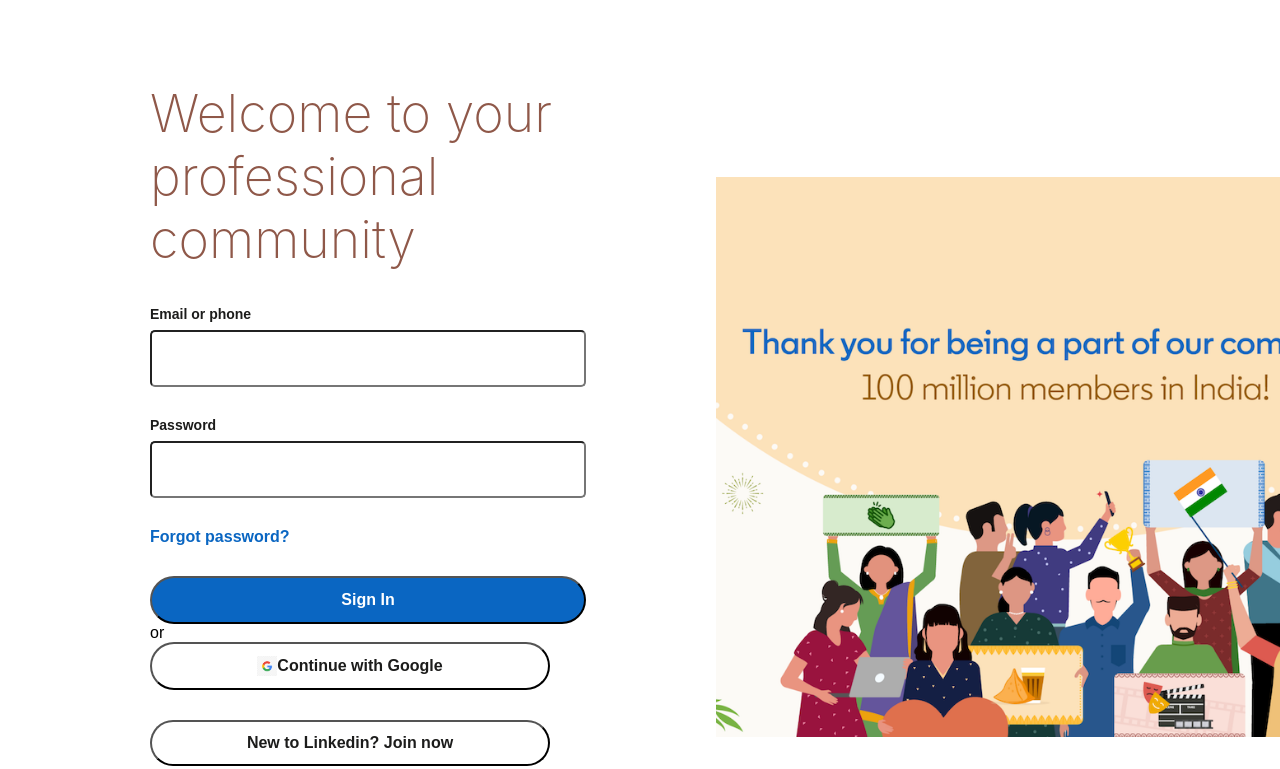
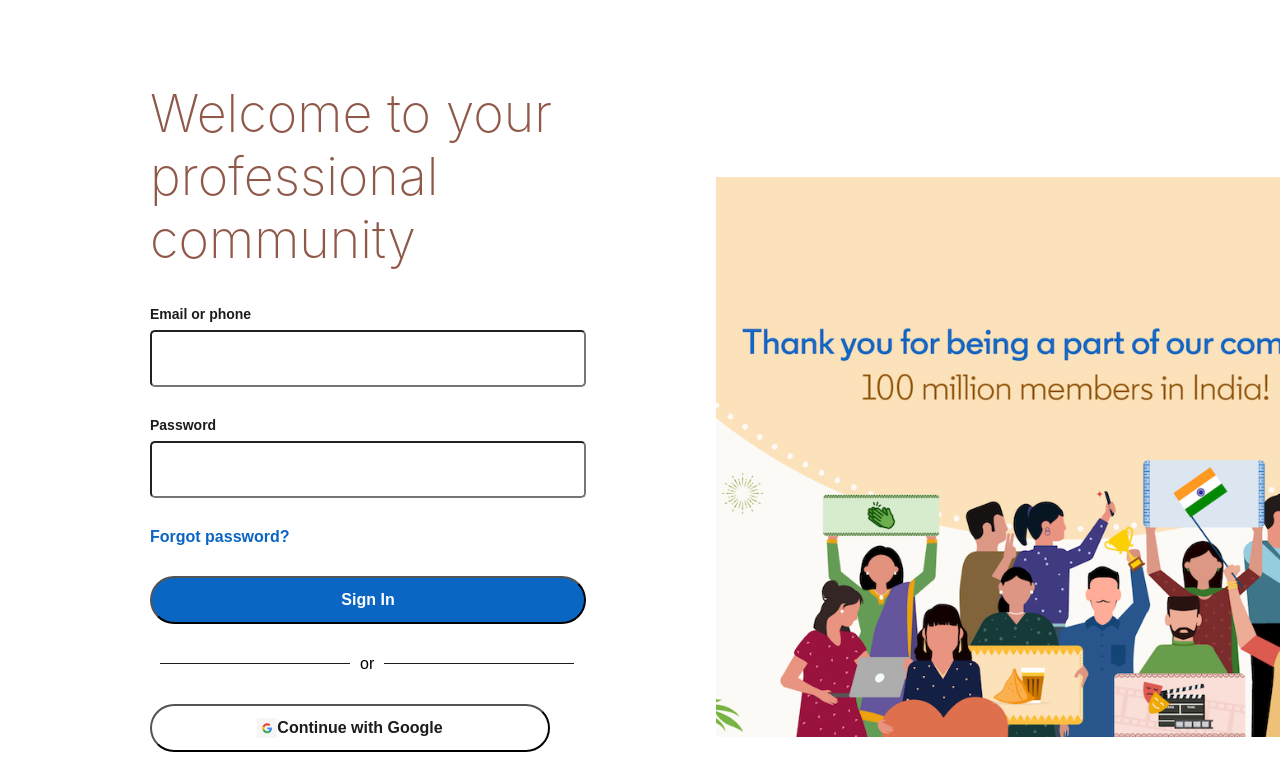
Before and after one commit to AliNK9233/linkedinclone, a plain HTML site: page index.html in a window 1280 px wide. Shown: the part 83-852 px from the top of the page. Drawn offline with Linux system fonts and the light colour scheme.

Commit message:
Update style.css

```diff
--- a/style.css
+++ b/style.css
@@ -477,3 +477,21 @@ footer {
 .footer-links a:hover {
     text-decoration: underline;
 }
+.line{
+    height: 1px;
+    width: 250px;
+    background-color: #1c1c1b;
+    width: 190px;
+    background-color: #1c1c1b;
+    margin-left: 10px;
+    margin-right: 10px;
+
+}
+.or{
+    display: flex;
+    height: 80px;
+    align-items: center;
+}
+.lnkedinlogo{
+
+}
```
